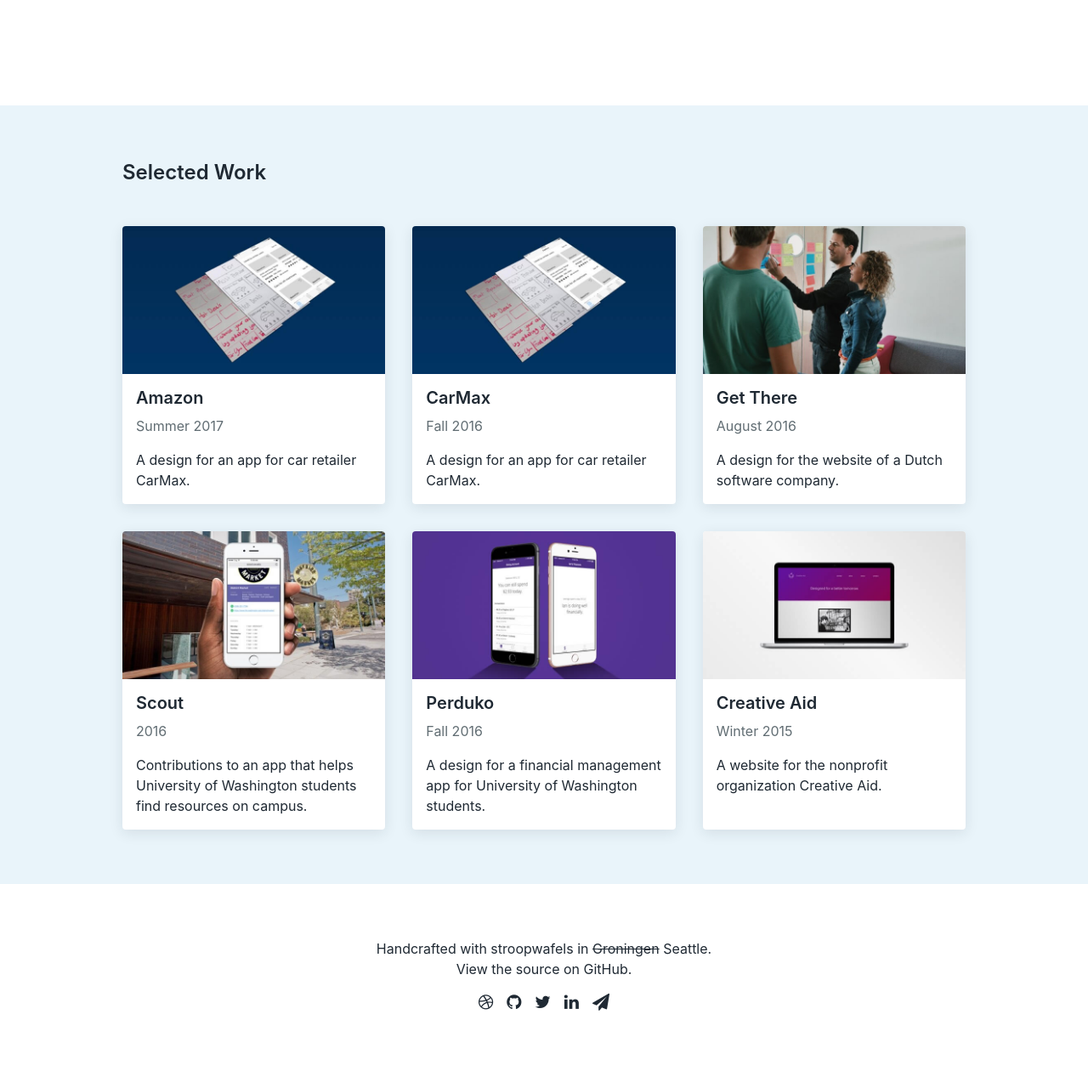
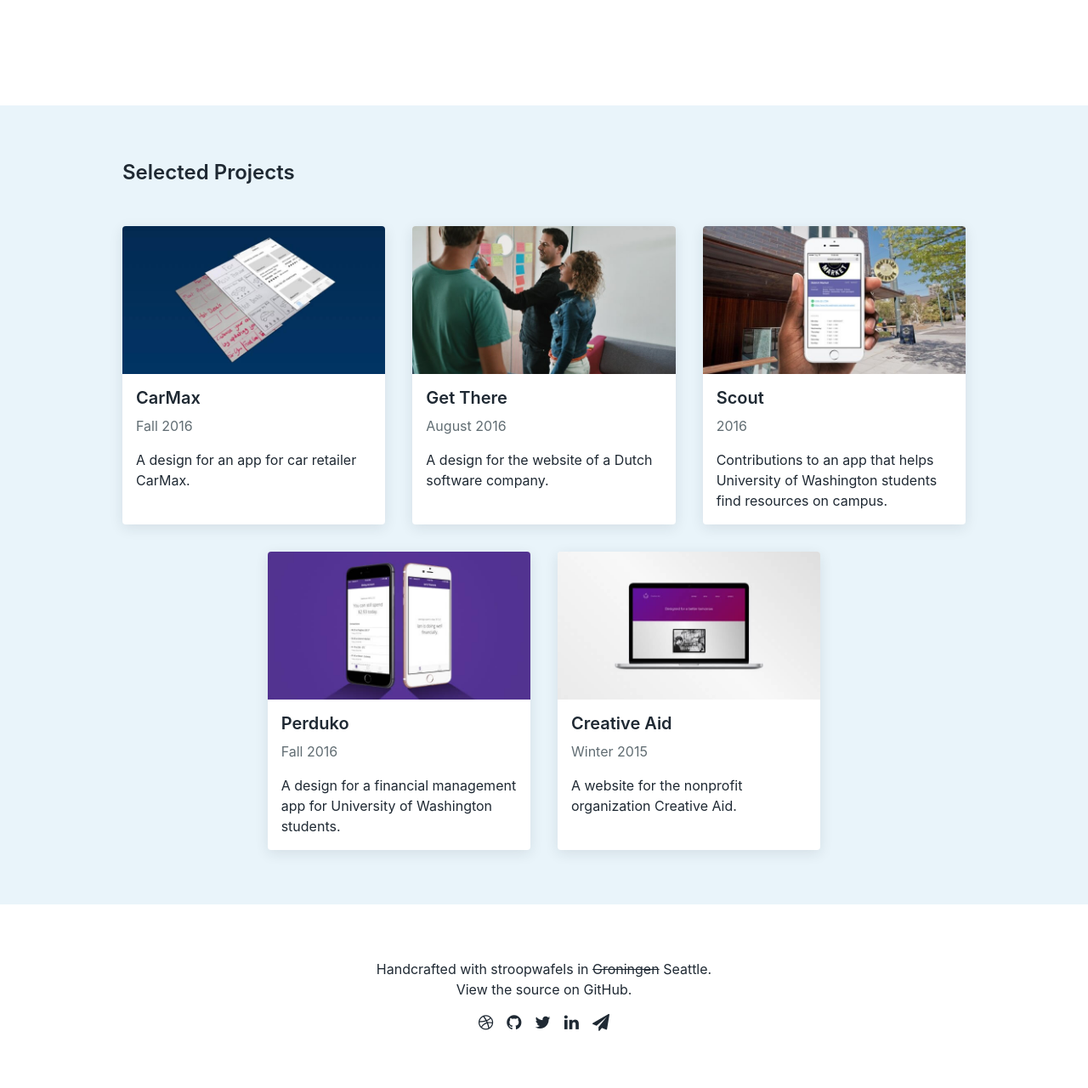
Before and after one commit to vincentmvdm/vincentmvdm, a PHP site: page / in a window 1280 px wide. Shown: the part 416-1696 px from the top of the page at 85% size. Before the commit the page ends 1605 px from the top, so only its background shows below. Run offline with PHP 8.4, Linux system fonts and the light colour scheme.

Commit message:
Change labels and safeguard about page from production

```diff
--- a/vincentmvdm/data/projects.json
+++ b/vincentmvdm/data/projects.json
@@ -1,11 +1,4 @@
 {
-    "amazon": {
-        "image": "images/carmax/hero-640w.jpg 1x, images/carmax/hero-640w@2x.jpg 2x",
-        "title": "Amazon",
-        "period": "Summer 2017",
-        "description": "A design for an app for car retailer CarMax.",
-        "url": "amazon.php"
-    },
     "carmax": {
         "image": "images/carmax/hero-640w.jpg 1x, images/carmax/hero-640w@2x.jpg 2x",
         "title": "CarMax",
--- a/vincentmvdm/includes/nav.php
+++ b/vincentmvdm/includes/nav.php
@@ -14,9 +14,9 @@
                         <ul class="flex list-reset">
                             <?php if (basename($_SERVER['PHP_SELF'], '.php') !== 'index') { ?>
                                 <?php if (basename($_SERVER['PHP_SELF'], '.php') === 'about') { ?>
-                                    <a href="index.php#selected-work"><li class="px2">Work</li></a>
+                                    <a href="index.php#selected-projects"><li class="px2">Projects</li></a>
                                 <?php } else { ?>
-                                    <a href="index.php#selected-work" class="current"><li class="px2">Work</li></a>
+                                    <a href="index.php#selected-projects" class="current"><li class="px2">Projects</li></a>
                                 <?php } ?>
                             <?php } ?>
 
--- a/vincentmvdm/index.php
+++ b/vincentmvdm/index.php
@@ -24,10 +24,10 @@
             </div>
         </section>
 
-        <section id="selected-work" class="bg-section py4">
+        <section id="selected-projects" class="bg-section py4">
             <div class="max-width-4 mx-auto">
                 <div class="col-12 px2">
-                    <h2 class="mt0 mb2">Selected Work</h2>
+                    <h2 class="mt0 mb2">Selected Projects</h2>
                 </div>
 
                 <div class="flex flex-wrap justify-center">
--- a/vincentmvdm_src/includes/nav.php
+++ b/vincentmvdm_src/includes/nav.php
@@ -14,9 +14,9 @@
                         <ul class="flex list-reset">
                             <?php if (basename($_SERVER['PHP_SELF'], '.php') !== 'index') { ?>
                                 <?php if (basename($_SERVER['PHP_SELF'], '.php') === 'about') { ?>
-                                    <a href="index.php#selected-work"><li class="px2">Work</li></a>
+                                    <a href="index.php#selected-projects"><li class="px2">Projects</li></a>
                                 <?php } else { ?>
-                                    <a href="index.php#selected-work" class="current"><li class="px2">Work</li></a>
+                                    <a href="index.php#selected-projects" class="current"><li class="px2">Projects</li></a>
                                 <?php } ?>
                             <?php } ?>
 
--- a/vincentmvdm_src/index.php
+++ b/vincentmvdm_src/index.php
@@ -24,10 +24,10 @@
             </div>
         </section>
 
-        <section id="selected-work" class="bg-section py4">
+        <section id="selected-projects" class="bg-section py4">
             <div class="max-width-4 mx-auto">
                 <div class="col-12 px2">
-                    <h2 class="mt0 mb2">Selected Work</h2>
+                    <h2 class="mt0 mb2">Selected Projects</h2>
                 </div>
 
                 <div class="flex flex-wrap justify-center">
```
Also changed, not shown: vincentmvdm_src/data/projects.json (+0 -7 lines).
